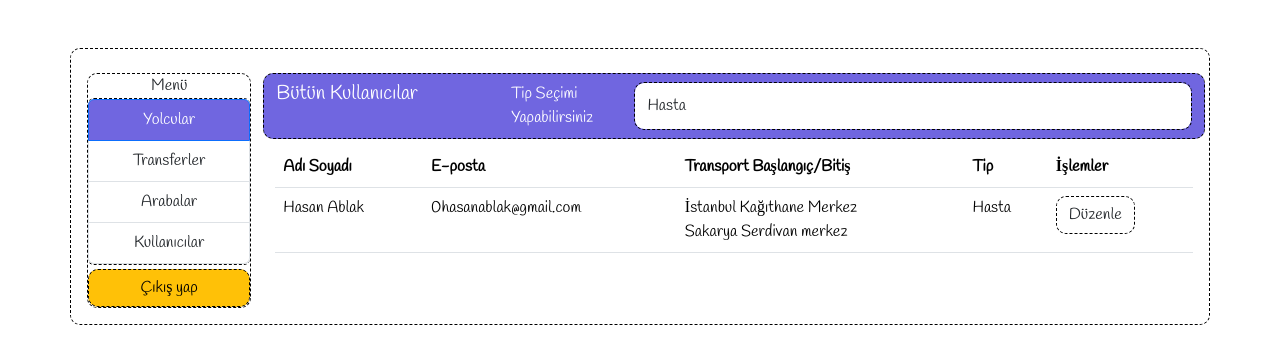
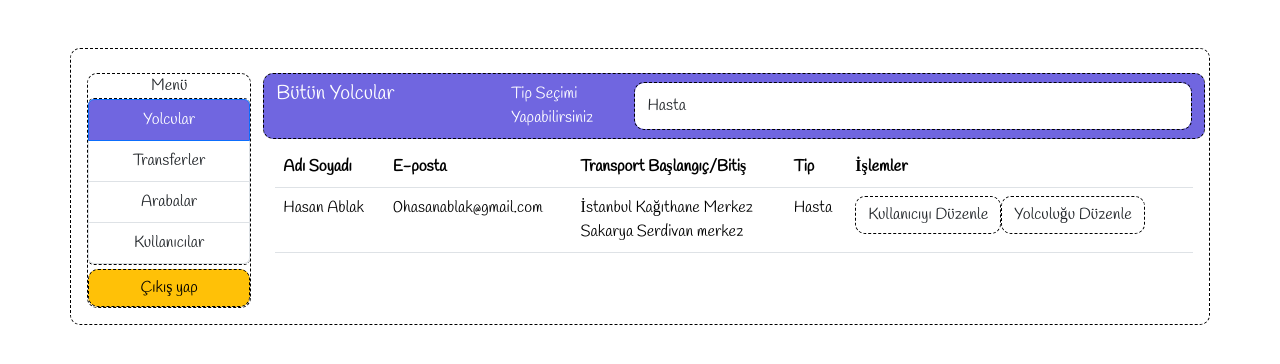
Before and after one commit to hasanablak/react-saglik-turizmi, a React (Create React App) app: page /travellers in a window 1280 px wide. Shown: the top 364 px of the page. Built offline with nearby package versions, Linux system fonts and the light colour scheme; sample sign-in values are in the browser's storage.

Commit message:
traveller sayfası butonlarını koydum

```diff
--- a/src/pages/travellers/travellers.js
+++ b/src/pages/travellers/travellers.js
@@ -1,9 +1,11 @@
+import { useNavigate } from "react-router-dom";
 import { Header } from "../../components";
 
-export default function Users() {
+export default function Travellers() {
+	const navigate = useNavigate();
 	return (
 		<>
-			<Header header="Bütün Kullanıcılar">
+			<Header header="Bütün Yolcular">
 				<label>Tip Seçimi Yapabilirsiniz</label>
 				<select name="" id="" className="form-control select">
 					<option value="">Hasta</option>
@@ -31,7 +33,8 @@ export default function Users() {
 								</td>
 								<td>Hasta</td>
 								<td>
-									<button className="btn">Düzenle</button>
+									<button className="btn" onClick={() => navigate('/users/1')}>Kullanıcıyı Düzenle</button>
+									<button className="btn" onClick={() => navigate('/transports/1')}>Yolculuğu Düzenle</button>
 								</td>
 							</tr>
 						</tbody>
```
